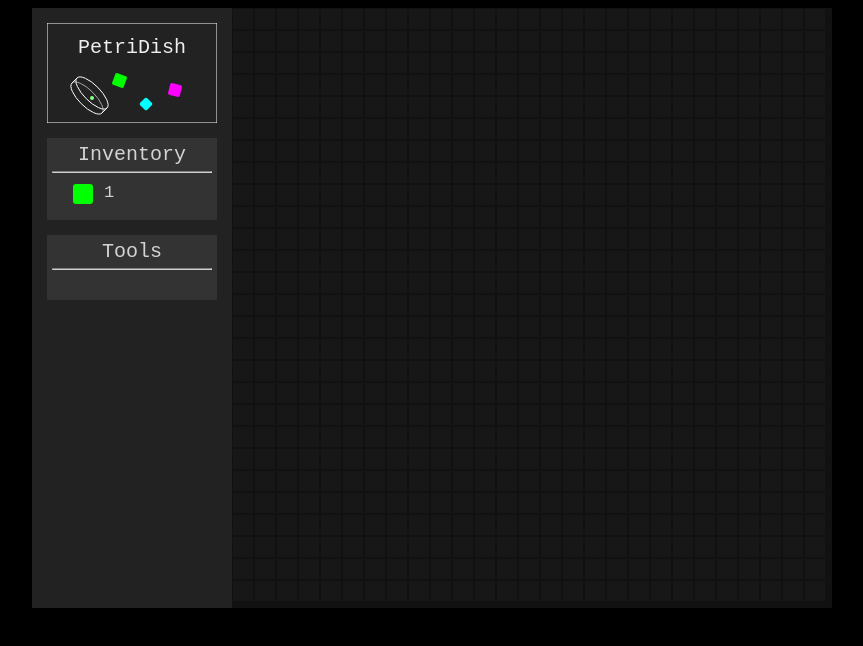
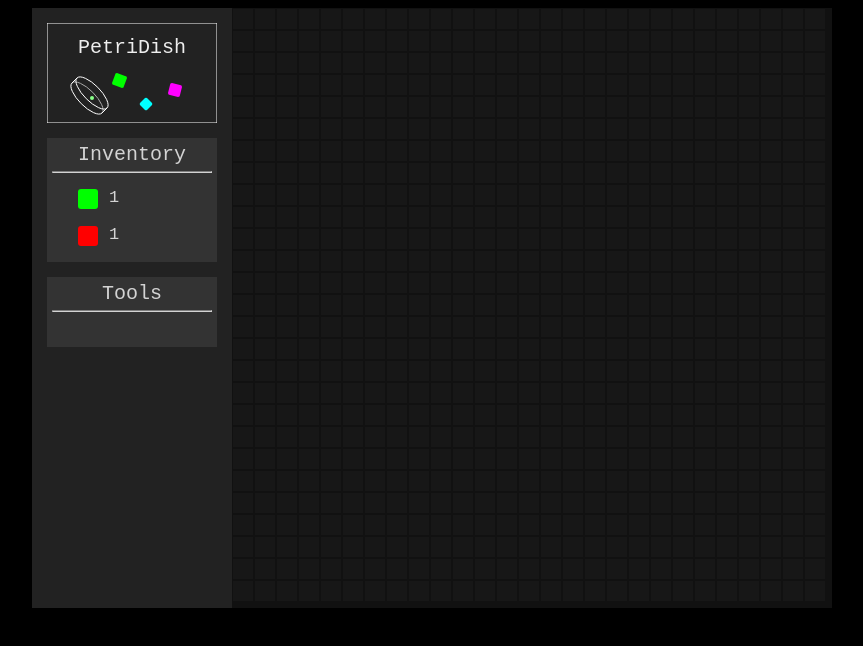
Before and after one commit to pi314/petridish3, a plain HTML site: page petridish3.html in a window 1280 px wide. Shown: the whole page, without its empty margins (208-1071 px from the left). Drawn offline with Linux system fonts and the light colour scheme.

Commit message:
adjust inventory UI

```diff
--- a/main.css
+++ b/main.css
@@ -47,7 +47,7 @@ html, body {
 .panel-block > hr {
     border-color: lightgray;
     margin-top: 5px;
-    margin-bottom: 5px;
+    margin-bottom: 10px;
 }
 
 .panel-block > .content {
@@ -88,7 +88,12 @@ html, body {
 }
 
 .inventory-cell-item {
-    margin: 10px 0 10px 20px;
+    margin: 5px 5px;
+    padding: 5px 20px;
+}
+
+.inventory-cell-item:hover {
+    background: #555555;
 }
 
 .cell-amount {
--- a/main.js
+++ b/main.js
@@ -8,5 +8,9 @@ $(function () {
     cg.growth_delay = 2;
     cg.allow_neighbors = 255;
     inventory.add(cg, 1);
+    cg.R = 255;
+    cg.G = 0;
+    cg.B = 0;
+    inventory.add(cg, 1);
 
 });
```
